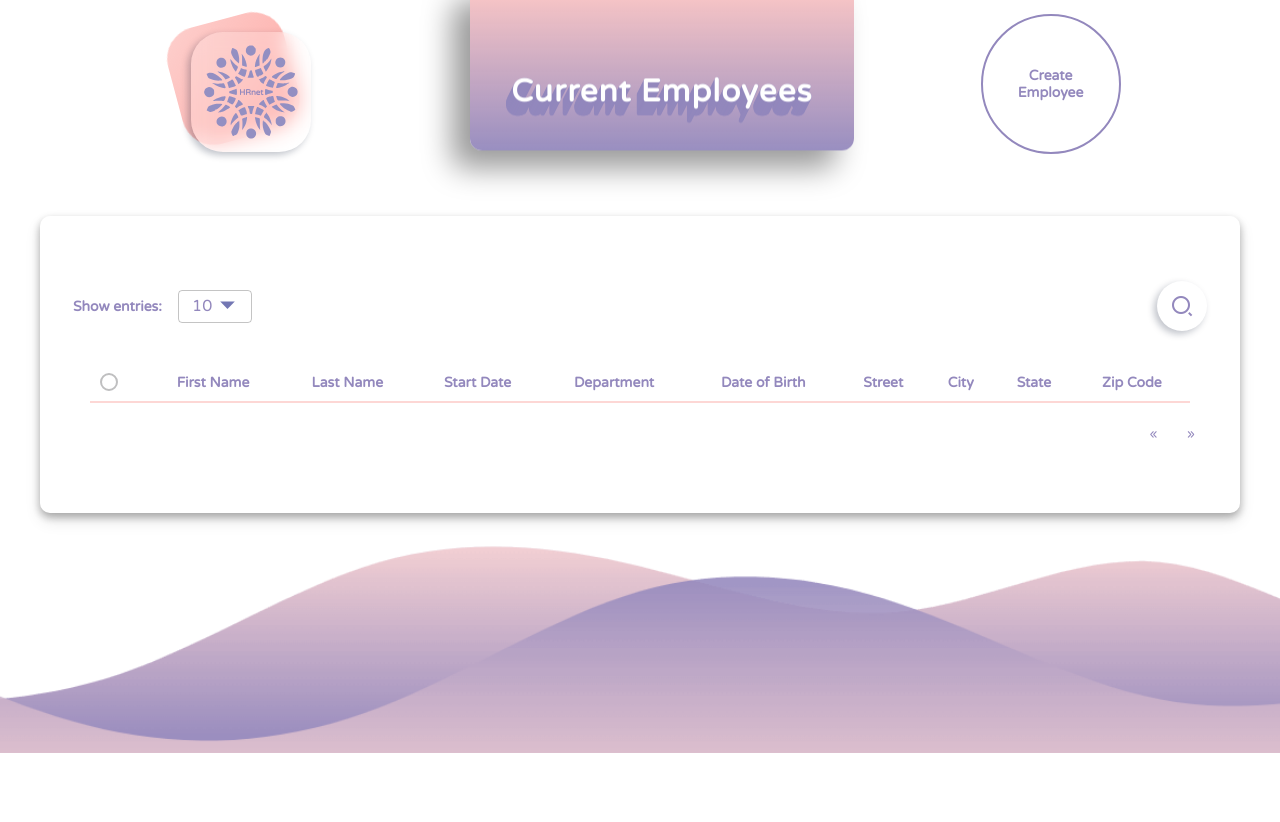
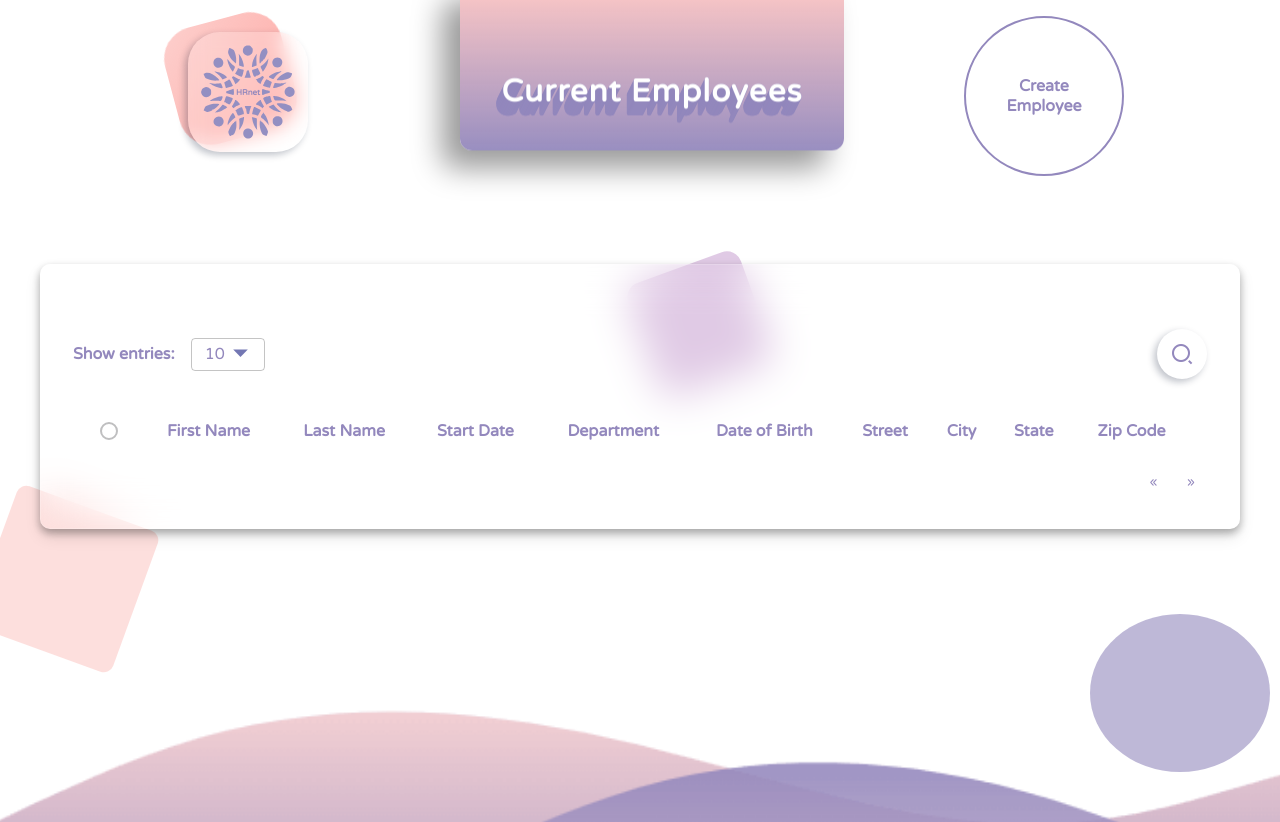
Before and after one commit to illeone/MillocoNicolas_14_20.08.2022, a React (Create React App) app in the folder hrnet/: page /list in a window 1280 px wide. Shown: the top 822 px of the page. Before the commit the page ends 800 px from the top, so only its background shows below. Built offline with nearby package versions, Linux system fonts and the light colour scheme.

Commit message:
ajustement du footer de EmployeeList.js

```diff
--- a/hrnet/src/App.css
+++ b/hrnet/src/App.css
@@ -568,7 +568,6 @@ h2.create-employee-shadow {
 
 .employee-table {
   margin-top: 2rem;
-  margin-bottom: 2rem;
   display: flex;
   flex-direction: column;
   align-items: center;
@@ -579,7 +578,6 @@ h2.create-employee-shadow {
 }
 
 table {
-  margin-bottom: 1rem;
   width: 100%;
   border-collapse: collapse;
 }
@@ -593,6 +591,7 @@ th {
   color: #9388BD;
   border-bottom: 2px solid #FDD7D5;
   cursor: pointer;
+  padding-bottom: 1.5rem;
 }
 
 .employee-table-row:hover {
@@ -668,11 +667,11 @@ th {
 
 /* *********************************  Search  ********************************* */
 
-@media screen and (min-width: 968px) {
+/* @media screen and (min-width: 968px) {
   body {
     font-size: .875rem;
   }
-}
+} */
 
 .bloc-search{
   box-sizing: border-box;
@@ -977,3 +976,60 @@ th {
             box-shadow: 0 -36px 0 -10px transparent, 32px -16px 0 -10px transparent, 32px 16px 0 -10px transparent, 0 36px 0 -10px transparent, -32px 16px 0 -10px transparent, -32px -16px 0 -10px transparent;
   }
 }
+
+/* *********************************  Glassmorphism Tableau  ********************************* */
+
+.spacer {
+  margin-top: 5rem;
+  /* margin-bottom: 6rem; */
+  position: relative;
+}
+.footer{
+  margin-top: 5rem;
+}
+
+.shapes-container {
+  position: absolute;
+  z-index: -1;
+}
+
+.square,
+.random-shape {
+  position: absolute;
+  opacity: 0.8;
+  /* animation: rotate 100s linear infinite;
+  will-change: transform, opacity; */
+}
+
+.circle {
+  position: absolute;
+  opacity: 0.8;
+  width: 180px;
+  height: 158px;
+  background-color: #9388bdbe;
+  border-radius: 50%;
+  top: 350px;
+  left: calc(50vw + 450px);
+  /* animation: move 15s ease-in-out infinite;
+  will-change: transform; */
+}
+
+.square {
+  width: 150px;
+  height: 150px;
+  background-color: #FDD7D5;
+  top: 240px;
+  left: calc(50vw - 650px);
+  border-radius: 10px;
+  transform: rotate(20deg);
+}
+
+.random-shape {
+  width: 120px;
+  height: 120px;
+  background-color: #cba6d3be;
+  top: 0px;
+  left: calc(50vw + 0px);
+  border-radius: 15px;
+  transform: rotate(-20deg);
+}
--- a/hrnet/src/components/EmployeeList.js
+++ b/hrnet/src/components/EmployeeList.js
@@ -21,20 +21,23 @@ const EmployeeList = () => {
             </div>
         </NavLink>
       </div>
-      <div>
+      <div className="spacer">
+        <div className="shapes-container">
+          <div className="circle"></div>
+          <div className="square"></div>
+          <div className="random-shape"></div>
+        </div>
         <Table />
       </div>
 
       <footer
           className="footer"
           style={{
-          left: 0,
-          bottom: -3,
-          height: "208px",
+            height: "44vh",
             backgroundImage: `url(${wave})`,
             backgroundSize: "cover",
             backgroundRepeat: "no-repeat",
-          backgroundPosition: "center",
+            backgroundPosition: "center calc(100% + 100px)",
             width: "100%",
           }} >
       </footer>
```
Lines whose indentation alone changed are shown as unchanged.
